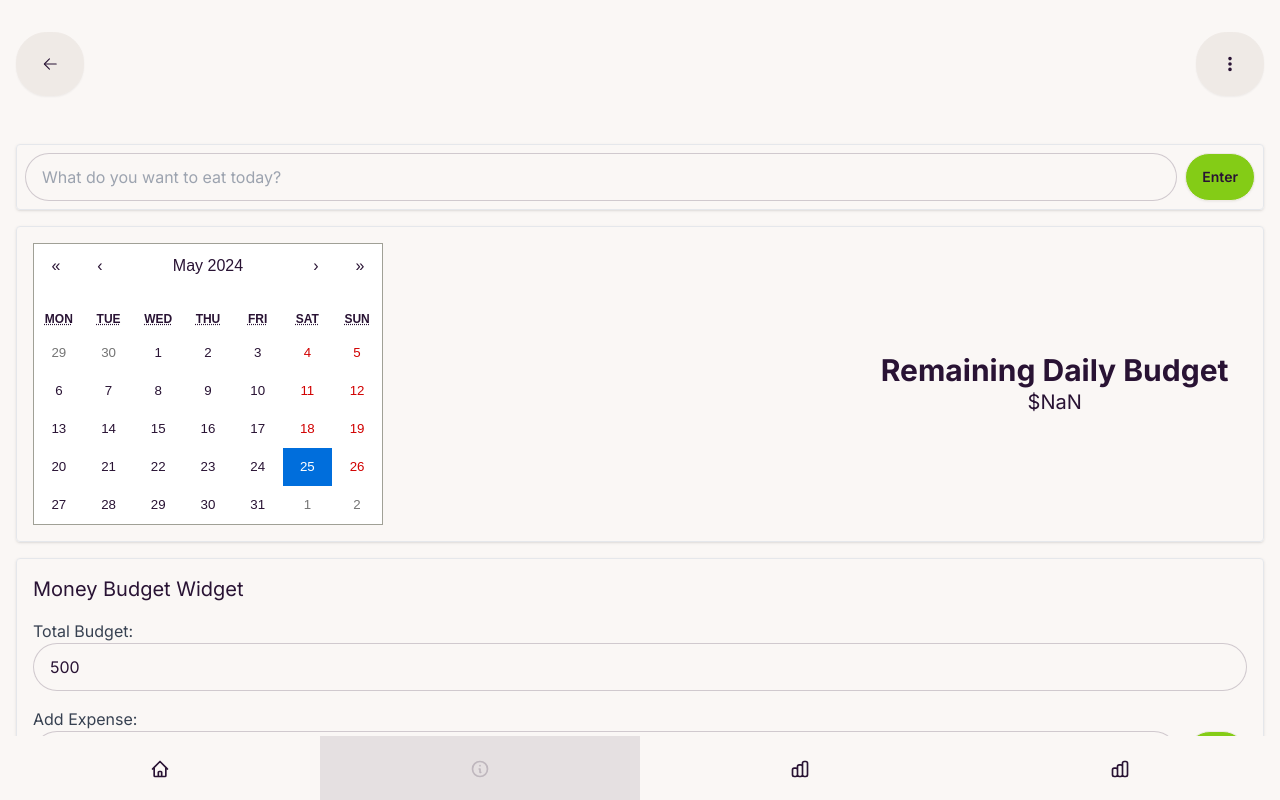
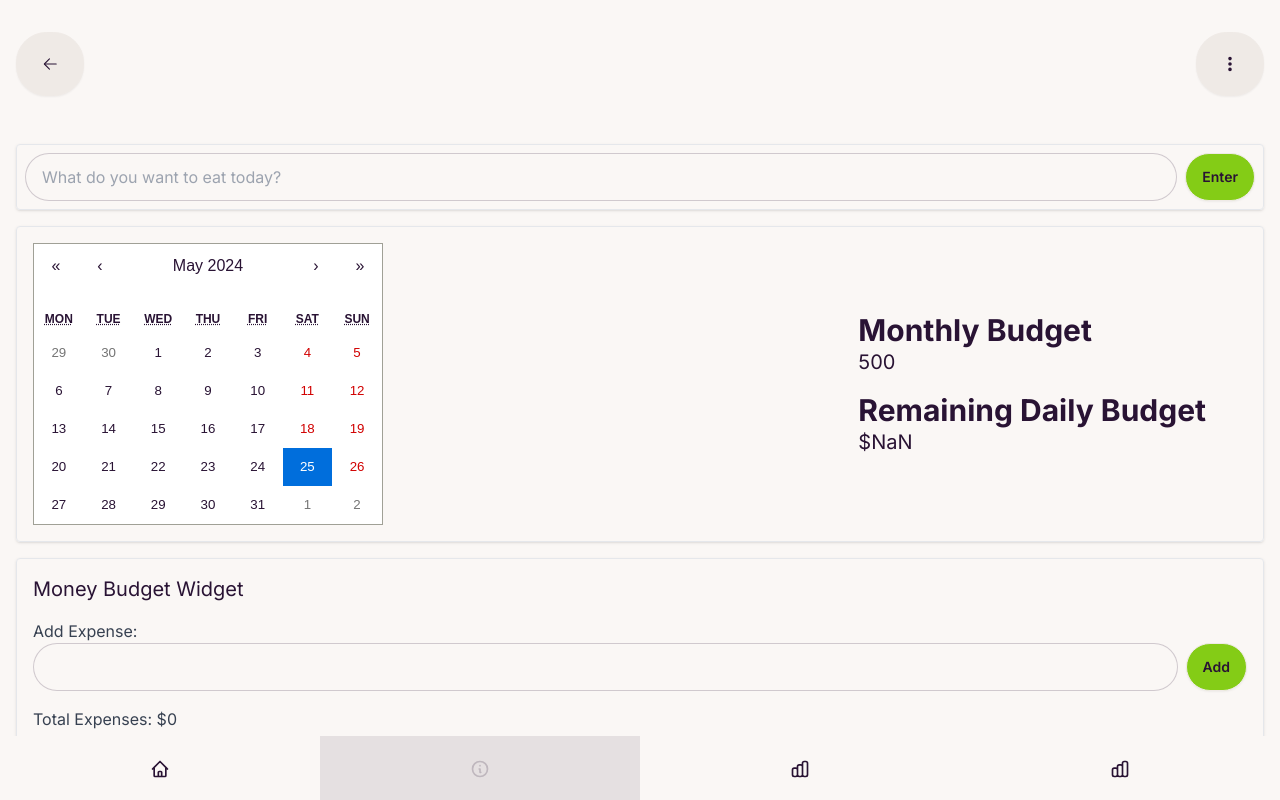
Before and after one commit to aader320/FoodKaki, a Next.js app: page / in a window 1280 px wide. Built offline with nearby package versions, Linux system fonts and the light colour scheme.

Commit message:
main page

```diff
--- a/app/components/CalendarWidget.tsx
+++ b/app/components/CalendarWidget.tsx
@@ -55,10 +55,14 @@ const CalendarWidget: React.FC = () => {
           tileClassName={tileClassName}
         />
       </div>
-      <div className="w-1/3 flex items-center justify-center">
-        <div className="text-center">
-          <h2 className="ml-5 text-sm md:text-3xl sm:text-md font-bold">Remaining Daily Budget</h2>
-          <p className="ml-5 text-sm md:text-xl">{formattedRemainingBudget}</p>
+      <div className="w-1/3 flex flex-col justify-center pl-4">
+        <div className="text-left mb-4">
+          <h2 className="text-sm md:text-3xl sm:text-md font-bold">Monthly Budget</h2>
+          <p className="text-sm md:text-xl">{"500"}</p>
+        </div>
+        <div className="text-left">
+          <h2 className="text-sm md:text-3xl sm:text-md font-bold">Remaining Daily Budget</h2>
+          <p className="text-sm md:text-xl">{formattedRemainingBudget}</p>
         </div>
       </div>
     </div>
--- a/app/components/MoneyBudgetWidget.tsx
+++ b/app/components/MoneyBudgetWidget.tsx
@@ -42,15 +42,6 @@ const MoneyBudgetWidget: React.FC = () => {
     <div className="border rounded shadow p-4">
       <h2 className="text-xl mb-4">Money Budget Widget</h2>
       <div className="mb-4">
-        <label className="block text-gray-700">Total Budget:</label>
-        <input
-          type="number"
-          value={budget}
-          onChange={handleBudgetChange}
-          className="input input-bordered w-full"
-        />
-      </div>
-      <div className="mb-4">
         <label className="block text-gray-700">Add Expense:</label>
         <div className="flex">
           <input
```
